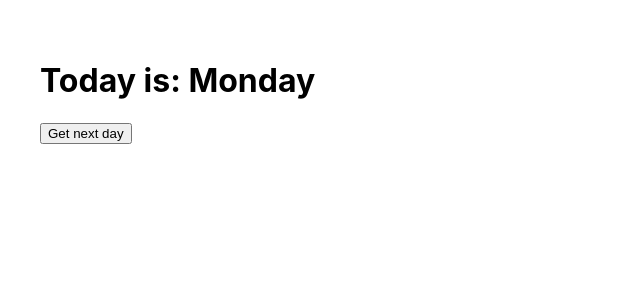
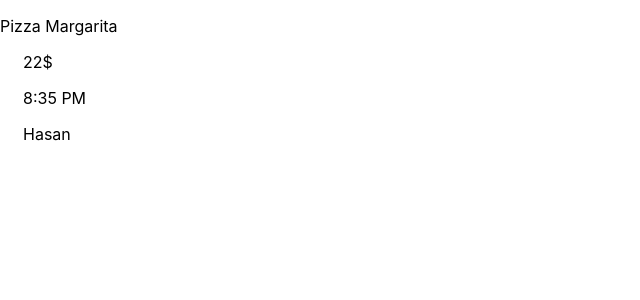
Before and after one commit to saji2000/Portfolio, a React (Create React App) app: page / in a window 1280 px wide. Shown: the top 300 px of the page, without its empty margins (0-640 px from the left). Built offline with nearby package versions, Linux system fonts and the light colour scheme.

Commit message:
React.Children and React.cloneElement

```diff
--- a/src/App.js
+++ b/src/App.js
@@ -1,40 +1,33 @@
-import { useState, useEffect, useRef } from "react";
+import * as React from "react";
+
+const Row = ({ spacing, children }) => {
+  const childStyle = {
+    marginLeft: `${spacing}px`,
+  };
+
+  return (
+    <div>
+      {React.Children.map(children, (child, index) => {
+        return React.cloneElement(child, {
+          style: {
+            ...child.props.style,
+            ...(index > 0 ? childStyle : {}),
+          },
+        });
+      })}
+    </div>
+  );
+};
+
 export default function App() {
-  const [day, setDay] = useState("Monday");
-  const prevDay = usePrevious(day);
-  const getNextDay = () => {
-    if (day === "Monday") {
-      setDay("Tuesday");
-    } else if (day === "Tuesday") {
-      setDay("Wednesday");
-    } else if (day === "Wednesday") {
-      setDay("Thursday");
-    } else if (day === "Thursday") {
-      setDay("Friday");
-    } else if (day === "Friday") {
-      setDay("Monday");
-    }
-  };
-  useEffect(() => {
-    console.log(prevDay);
-  });
   return (
-    <div style={{ padding: "40px" }}>
-      <h1>
-        Today is: {day}
-        <br />
-        {prevDay && <span>Previous work day was: {prevDay}</span>}
-      </h1>
-      <button onClick={getNextDay}>Get next day</button>
+    <div>
+      <Row spacing={23}>
+        <p>Pizza Margarita</p>
+        <p>22$</p>
+        <p>8:35 PM</p>
+        <p>Hasan</p>
+      </Row>
     </div>
   );
 }
-function usePrevious(val) {
-  const ref = useRef();
-
-  useEffect(() => {
-    ref.current = val;
-  }, [val]);
-
-  return ref.current;
-}
```
